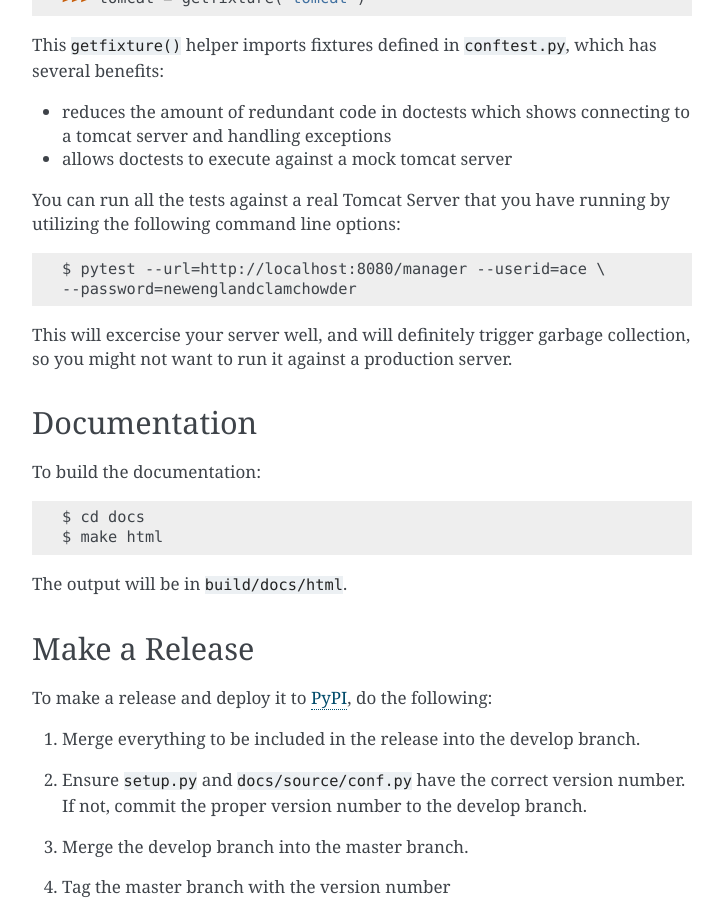
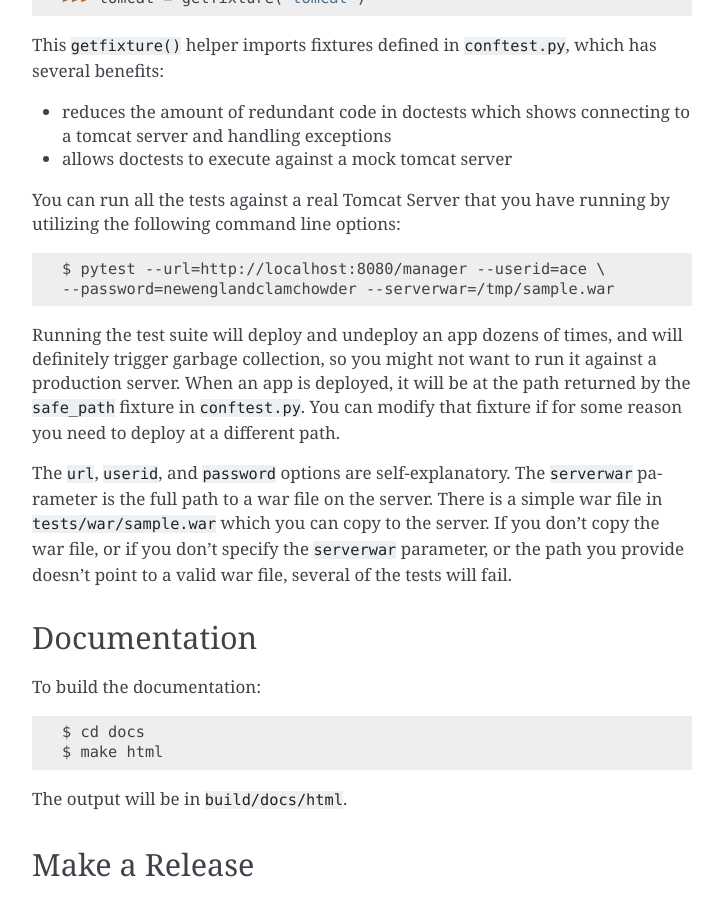
Before and after one commit to tomcatmanager/tomcatmanager, a Sphinx documentation site: the page built from docs/developer.rst, in a window 1280 px wide and 900 px high, scrolled down 1507 px. Shown: the whole window, without its empty margins (388-1111 px from the left). Built offline with Sphinx 7.4.7, drawn with Linux system fonts in a browser that asks for light colours.

Commit message:
Better documentation about testing against real Tomcat

```diff
--- a/docs/developer.rst
+++ b/docs/developer.rst
@@ -83,10 +83,21 @@
 by utilizing the following command line options::
 
    $ pytest --url=http://localhost:8080/manager --userid=ace \
-   --password=newenglandclamchowder
+   --password=newenglandclamchowder --serverwar=/tmp/sample.war
 
-This will excercise your server well, and will definitely trigger garbage
-collection, so you might not want to run it against a production server.
+Running the test suite will deploy and undeploy an app dozens of times, and
+will definitely trigger garbage collection, so you might not want to run it
+against a production server. When an app is deployed, it will be at the path
+returned by the ``safe_path`` fixture in ``conftest.py``. You can modify that
+fixture if for some reason you need to deploy at a different path.
+
+The ``url``, ``userid``, and ``password``
+options are self-explanatory. The ``serverwar`` parameter is the full path
+to a war file on the server. There is a simple war file in
+``tests/war/sample.war`` which you can copy to the server. If you don't
+copy the war file, or if you don't specify the ``serverwar`` parameter, or
+the path you provide doesn't point to a valid war file, several of the
+tests will fail.
 
 
 Documentation
```
